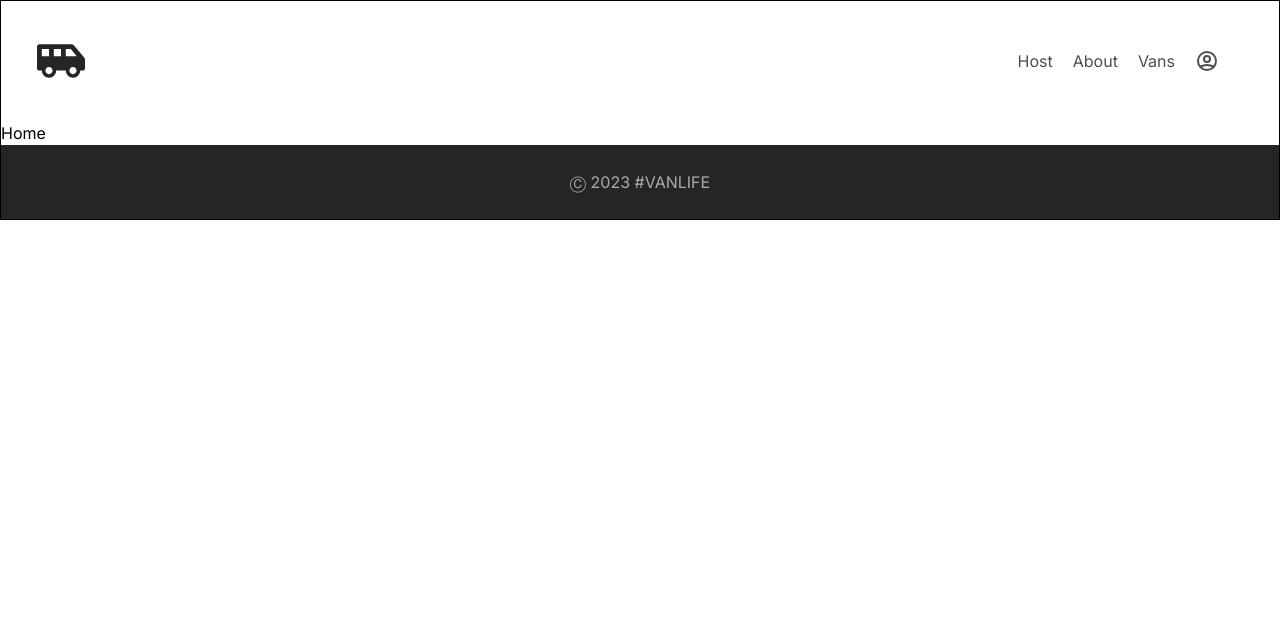
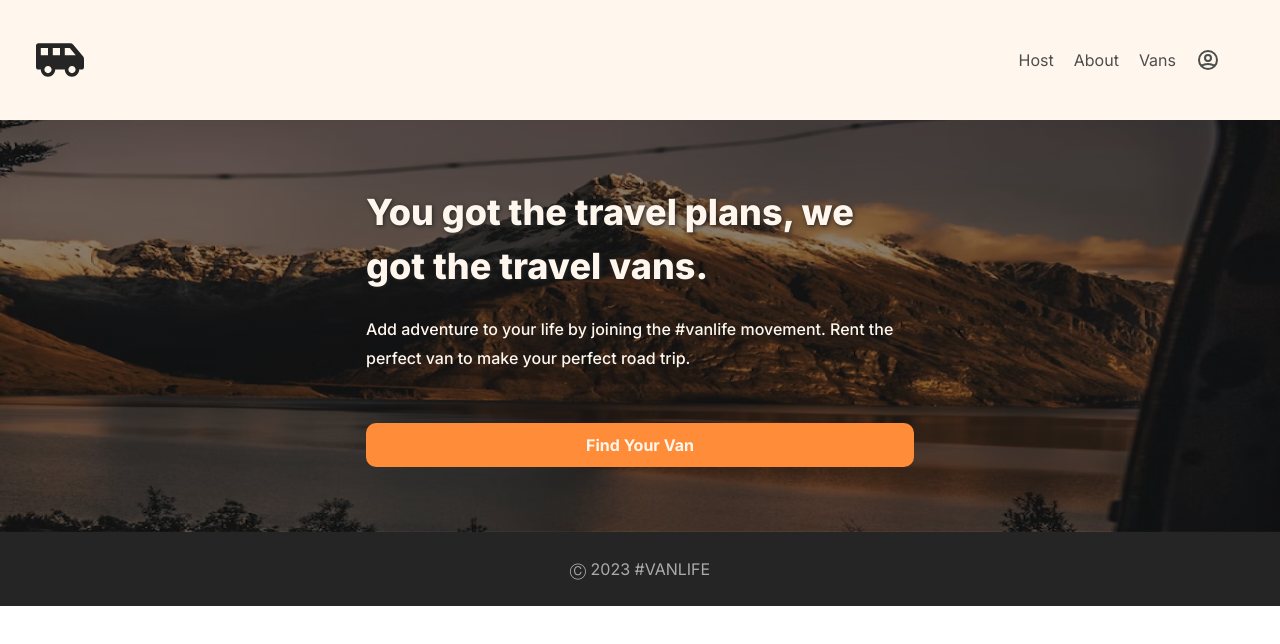
Before and after one commit to purohitdheeraj/react-vans-life, a React (Vite) app: page / in a window 1280 px wide. Shown: the top 644 px of the page. Built offline with nearby package versions, Linux system fonts and the light colour scheme.

Commit message:
Feat: Home Page ✅

```diff
--- a/src/App.css
+++ b/src/App.css
@@ -21,7 +21,6 @@ body {
 	font-size: 1.6rem;
 	padding: 0;
 	margin: 0 auto;
-	border: 1px solid;
 }
 
 /* Header */
@@ -29,6 +28,7 @@ body {
 	display: flex;
 	align-items: center;
 	padding: 3.6rem;
+	background: var(--BG-COLOR);
 }
 
 .header-logo {
@@ -72,13 +72,6 @@ body {
 .header svg {
 	min-width: 2.4rem;
 }
-/* Footer */
-.footer {
-	background: var(--FOOTER-BG-COLOR);
-	color: var(--FOOTER-COLOR);
-	padding: 2.5rem;
-	text-align: center;
-}
 
 /* Section - Pages */
 
@@ -112,4 +105,51 @@ body {
 	background: var(--FOOTER-BG-COLOR);
 }
 
-/* Error Boundary */
+/* Home-Page */
+.home-page {
+	background: linear-gradient(
+			0deg,
+			rgba(0, 0, 0, 0.46),
+			rgba(0, 0, 0, 0.46)
+		),
+		url("./assets/bg-home.png");
+	background-size: cover;
+	background-position: center;
+	background-repeat: no-repeat;
+}
+
+.home-info {
+	padding: 6.5rem 2.6rem;
+	color: var(--BG-COLOR);
+	display: flex;
+	flex-direction: column;
+	max-width: 60rem;
+	margin: 0 auto;
+}
+
+.home-page h2 {
+	text-shadow: 1px 1px 4px var(--FOOTER-BG-COLOR);
+	font-size: 3.6rem;
+	font-weight: 800;
+}
+
+.home-page p {
+	margin-top: 2.2rem;
+	font-weight: 500;
+	line-height: 1.8em;
+}
+
+.home-page .link-btn {
+	max-width: 72rem;
+	background: var(--CTA-COLOR);
+	margin-top: 5rem;
+	font-weight: 700;
+}
+
+/* Footer */
+.footer {
+	background: var(--FOOTER-BG-COLOR);
+	color: var(--FOOTER-COLOR);
+	padding: 2.5rem;
+	text-align: center;
+}
--- a/src/pages/Home.jsx
+++ b/src/pages/Home.jsx
@@ -1,7 +1,24 @@
 import React from "react";
+import { Link } from "react-router-dom";
 
 const Home = () => {
-	return <div>Home</div>;
+	return (
+		<section className="home-page">
+			<div className="home-info">
+				<h2>
+					You got the travel plans, we got the travel vans.
+				</h2>
+				<p>
+					Add adventure to your life by joining the #vanlife
+					movement. Rent the perfect van to make your
+					perfect road trip.
+				</p>
+				<Link to="vans" className="link-btn home-cta">
+					Find Your Van
+				</Link>
+			</div>
+		</section>
+	);
 };
 
 export default Home;
```
Also changed, not shown: src/assets/bg-home.png (added).
